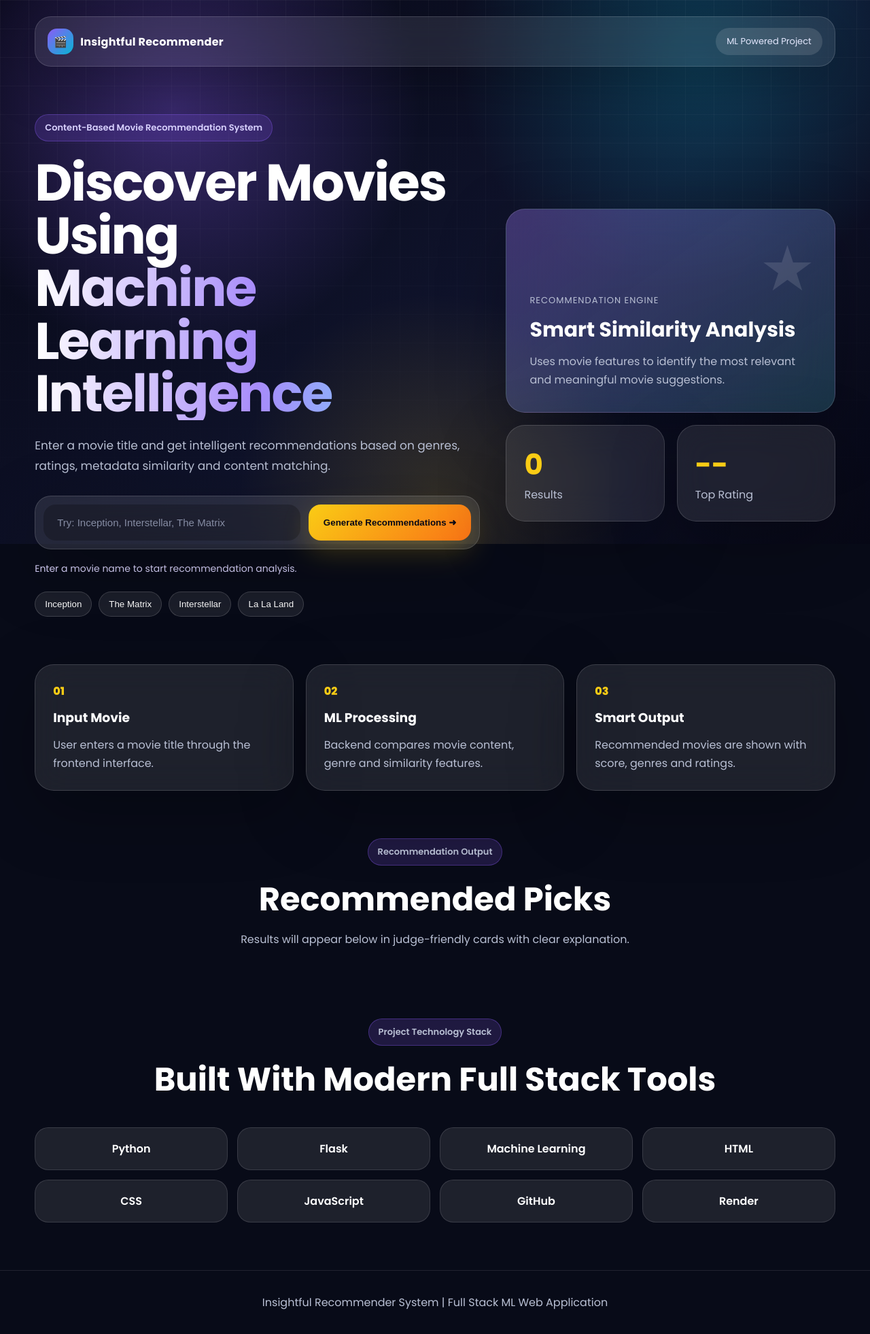
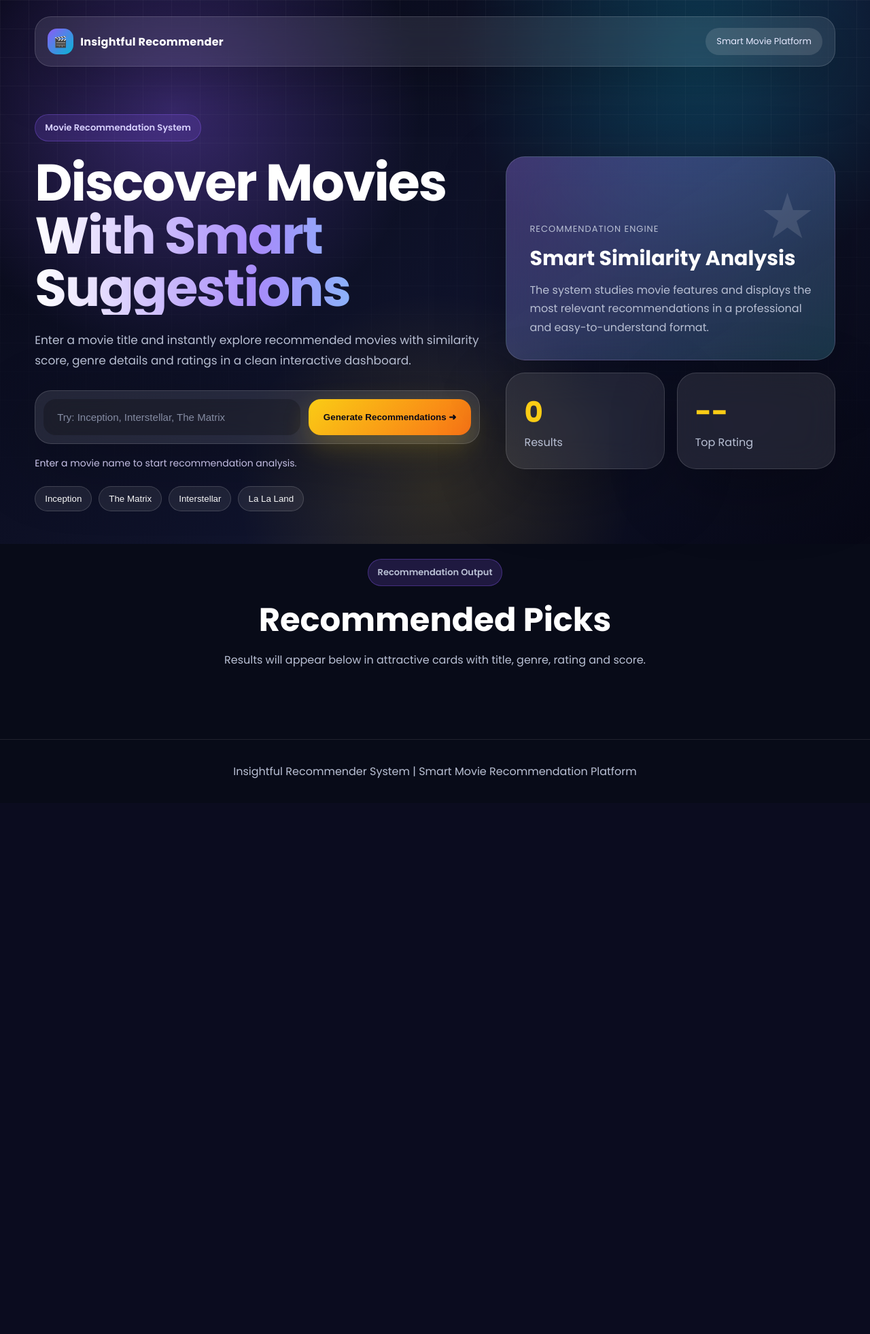
Before and after one commit to Om-001-tech/InsightfulRecommender, a Flask app: page / in a window 1280 px wide. Shown: the whole page at 68% size. After the commit the page ends 1145 px from the top, so only its background shows below. Run offline with Flask 3, Linux system fonts and the light colour scheme.

Commit message:
final clean premium frontend

```diff
--- a/Backend/templates/index.html
+++ b/Backend/templates/index.html
@@ -3,7 +3,8 @@
 <head>
   <meta charset="UTF-8" />
   <meta name="viewport" content="width=device-width, initial-scale=1.0" />
-  <title>Insightful Recommender | Movie Intelligence Platform</title>
+
+  <title>Insightful Recommender | Smart Movie Recommendation Platform</title>
 
   <link rel="preconnect" href="https://fonts.googleapis.com">
   <link rel="preconnect" href="https://fonts.gstatic.com" crossorigin>
@@ -20,25 +21,27 @@
       <span class="logo-icon">🎬</span>
       <span>Insightful Recommender</span>
     </div>
-    <div class="nav-pill">ML Powered Project</div>
+
+    <div class="nav-pill">Smart Movie Platform</div>
   </nav>
 
   <section class="hero">
     <div class="hero-content">
-      <div class="badge">Content-Based Movie Recommendation System</div>
+      <div class="badge">Movie Recommendation System</div>
 
       <h1>
-        Discover Movies Using
-        <span>Machine Learning Intelligence</span>
+        Discover Movies
+        <span>With Smart Suggestions</span>
       </h1>
 
       <p class="hero-text">
-        Enter a movie title and get intelligent recommendations based on genres,
-        ratings, metadata similarity and content matching.
+        Enter a movie title and instantly explore recommended movies with similarity
+        score, genre details and ratings in a clean interactive dashboard.
       </p>
 
       <div class="search-card">
         <input id="item-input" type="text" placeholder="Try: Inception, Interstellar, The Matrix" />
+
         <button id="recommend-btn">
           Generate Recommendations
           <span>➜</span>
@@ -62,7 +65,8 @@
         <p class="label">Recommendation Engine</p>
         <h3>Smart Similarity Analysis</h3>
         <p>
-          Uses movie features to identify the most relevant and meaningful movie suggestions.
+          The system studies movie features and displays the most relevant
+          recommendations in a professional and easy-to-understand format.
         </p>
       </div>
 
@@ -71,6 +75,7 @@
           <h2 id="total-results">0</h2>
           <p>Results</p>
         </div>
+
         <div class="stat-card">
           <h2 id="top-rating">--</h2>
           <p>Top Rating</p>
@@ -79,58 +84,20 @@
     </div>
   </section>
 
-  <section class="info-section">
-    <div class="info-card">
-      <span>01</span>
-      <h3>Input Movie</h3>
-      <p>User enters a movie title through the frontend interface.</p>
-    </div>
-
-    <div class="info-card">
-      <span>02</span>
-      <h3>ML Processing</h3>
-      <p>Backend compares movie content, genre and similarity features.</p>
-    </div>
-
-    <div class="info-card">
-      <span>03</span>
-      <h3>Smart Output</h3>
-      <p>Recommended movies are shown with score, genres and ratings.</p>
-    </div>
-  </section>
-
   <main class="results-section">
     <div class="section-header">
       <p class="eyebrow">Recommendation Output</p>
       <h2>Recommended Picks</h2>
       <p>
-        Results will appear below in judge-friendly cards with clear explanation.
+        Results will appear below in attractive cards with title, genre, rating and score.
       </p>
     </div>
 
     <div id="results-grid" class="results-grid"></div>
   </main>
 
-  <section class="tech-section">
-    <div class="section-header">
-      <p class="eyebrow">Project Technology Stack</p>
-      <h2>Built With Modern Full Stack Tools</h2>
-    </div>
-
-    <div class="tech-grid">
-      <div>Python</div>
-      <div>Flask</div>
-      <div>Machine Learning</div>
-      <div>HTML</div>
-      <div>CSS</div>
-      <div>JavaScript</div>
-      <div>GitHub</div>
-      <div>Render</div>
-    </div>
-  </section>
-
   <footer>
-    <p>Insightful Recommender System | Full Stack ML Web Application</p>
+    <p>Insightful Recommender System | Smart Movie Recommendation Platform</p>
   </footer>
 
   <script src="{{ url_for('static', filename='script.js') }}"></script>
```
